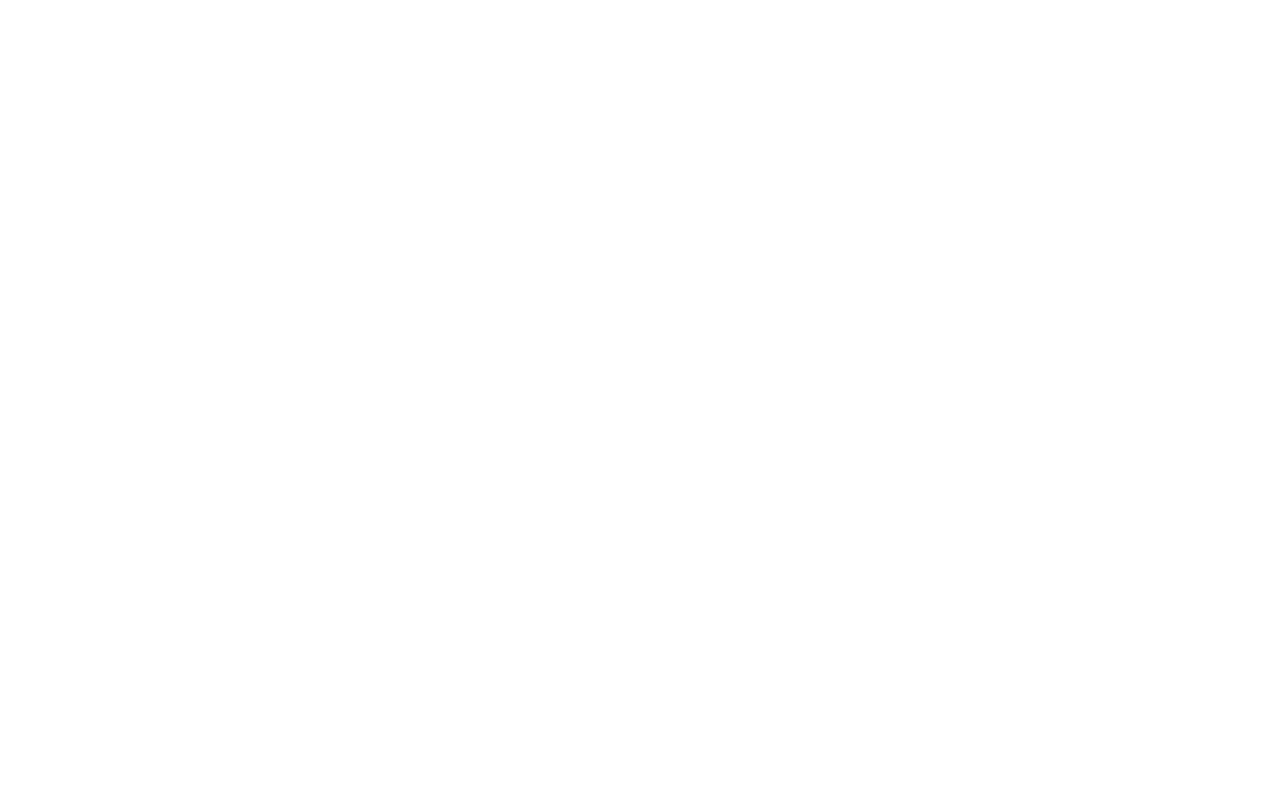
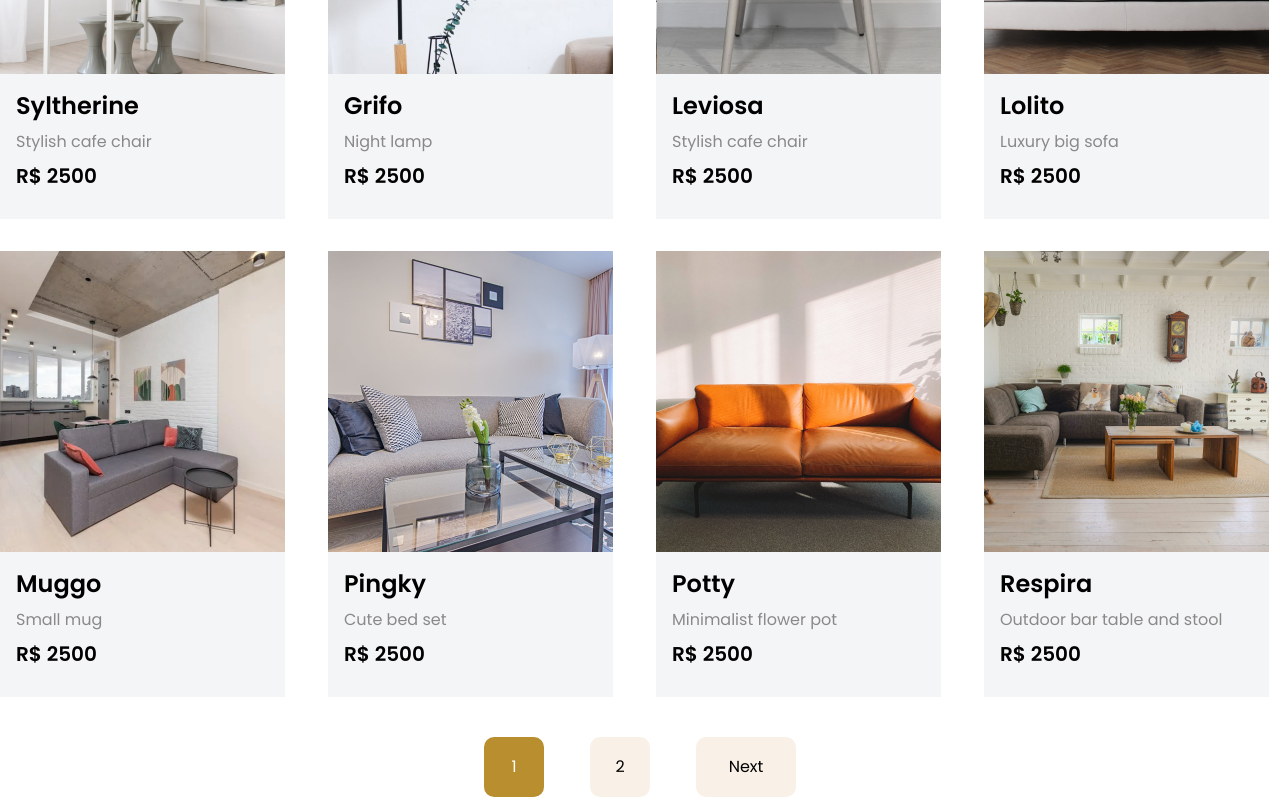
Before and after one commit to GuiRibeiro52/Furniro, a React (Vite) app in the folder e-commerce/: page /shop in a window 1280 px wide. Shown: the part 1620-2420 px from the top of the page. Before the commit the page ends 1174 px from the top, so only its background shows below. Built offline with nearby package versions, Linux system fonts and the light colour scheme; data requests are answered from the project's data file.

Commit message:
feat: Shop Page added

```diff
--- a/e-commerce/src/pages/Shop.tsx
+++ b/e-commerce/src/pages/Shop.tsx
@@ -1,11 +1,86 @@
+import { useState, useEffect } from 'react';
+import axios from 'axios';
 import BannerBot from "../components/BannerBot";
 import BannerTop from "../components/BannerTop";
+import { Link } from 'react-router-dom';
+import share from '../assets/share.png';
+import compare from '../assets/compare.png';
+import Heart from '../assets/Heart.png'
 
 const Shop = () => {
+  const [products, setProducts] = useState([]);
+  const [currentPage, setCurrentPage] = useState(1);
+  const [totalPages, setTotalPages] = useState(1);
+
+  const productsPerPage = 16; // 4 fileiras com 4 produtos cada
+
+  useEffect(() => {
+    const fetchProducts = async () => {
+      try {
+        const response = await axios.get('http://localhost:3000/posts');
+        setProducts(response.data);
+        setTotalPages(Math.ceil(response.data.length / productsPerPage));
+      } catch (error) {
+        console.error('Error fetching products:', error);
+      }
+    };
+
+    fetchProducts();
+  }, []);
+
+  const getPaginatedProducts = () => {
+    const startIndex = (currentPage - 1) * productsPerPage;
+    const endIndex = startIndex + productsPerPage;
+    return products.slice(startIndex, endIndex);
+  };
+
+  const handlePageChange = (page) => {
+    setCurrentPage(page);
+  };
+
   return (
     <div>
       <BannerTop pageName="Shop"/>
+      <div className="container mx-auto py-10 font-poppins">
+        <div className="grid grid-cols-1 md:grid-cols-2 lg:grid-cols-4 gap-8">
+          {getPaginatedProducts().map(product => (
+            <div key={product.id} className="w-[285px] h-[446px] bg-quartiary relative group">
+              <img src={`/${product.image}`} alt={product.title} className="w-full h-[301px] object-cover mb-4" />
+              <h3 className="text-2xl font-semibold ml-4 mt-4 mb-2">{product.title}</h3>
+              <p className="text-base text-tertiary ml-4 mb-2">{product.text}</p>
+              <p className="font-semibold text-xl ml-4">R$ {product.price}</p>
 
+              <div className="absolute inset-0 bg-focused bg-opacity-50 flex flex-col items-center justify-center opacity-0 group-hover:opacity-100 transition-opacity">
+                <Link to={`/product/${product.id}`} className="w-[202px] h-[48px] bg-white text-center flex items-center justify-center text-base font-semibold text-button mb-6">View</Link>
+                <div className="flex space-x-4 text-white">
+                <button className="focus:outline-none flex items-center gap-1"><img src={share} alt="share" />Share</button>
+                <button className="focus:outline-none flex items-center gap-1"><img src={compare} alt="compare" />Compare</button>
+                <button className="focus:outline-none flex items-center gap-1"><img src={Heart} alt="Like" />Like</button>
+              </div>
+              </div>
+            </div>
+          ))}
+        </div>
+        <div className="flex justify-center mt-10 gap-[38px]">
+          {Array.from({ length: totalPages }, (_, index) => (
+            <button
+              key={index + 1}
+              onClick={() => handlePageChange(index + 1)}
+              className={`mx-1 px-3 py-2 w-[60px] h-[60px] rounded-[10px] ${currentPage === index + 1 ? 'bg-button text-white' : 'bg-subheader'}`}
+            >
+              {index + 1}
+            </button>
+          ))}
+          {currentPage < totalPages && (
+            <button
+              onClick={() => handlePageChange(currentPage + 1)}
+              className="mx-1 px-3 py-2 w-[100px] h-[60px] rounded-[10px] bg-subheader"
+            >
+              Next
+            </button>
+          )}
+        </div>
+      </div>
       <BannerBot />
     </div>
   );
```
